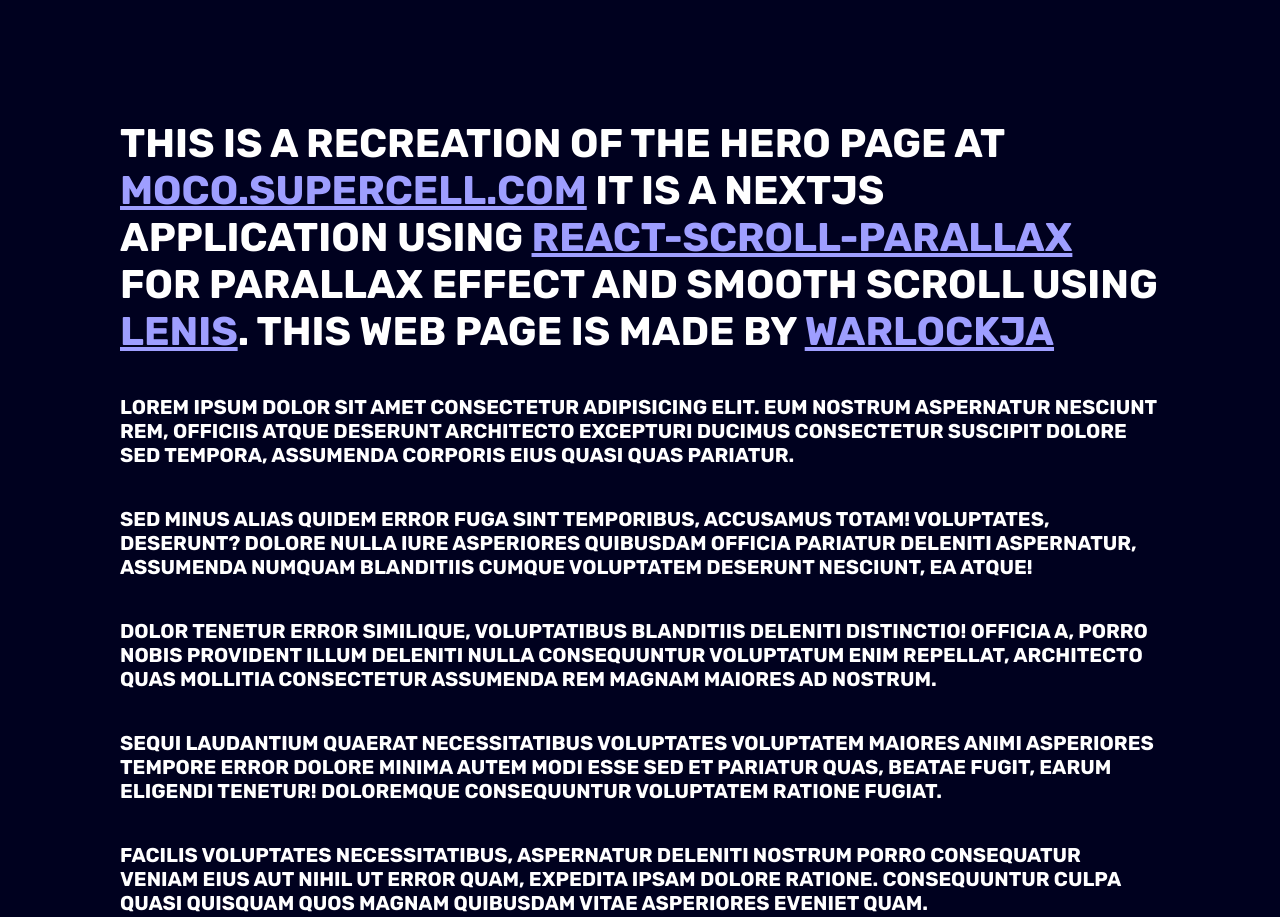
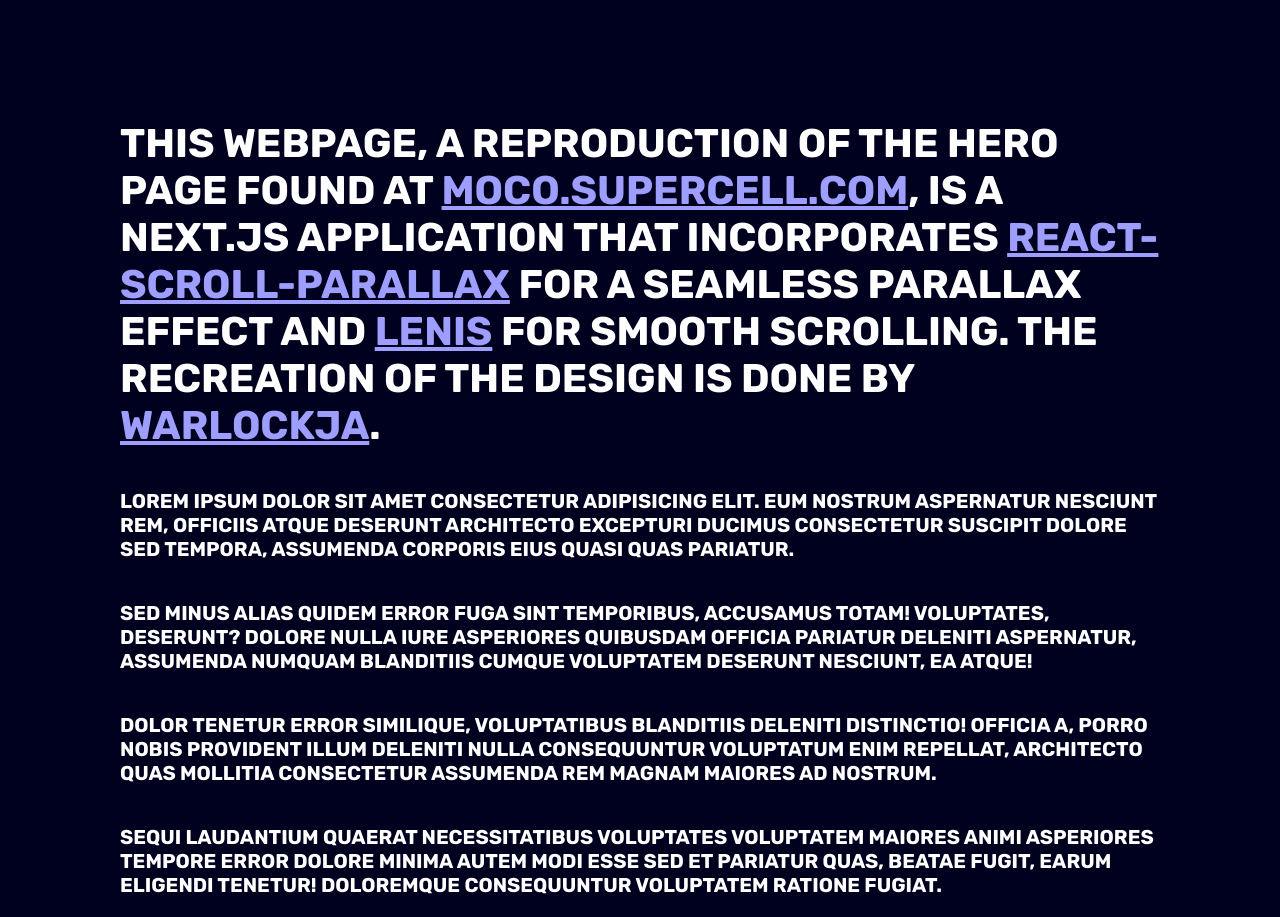
Before and after one commit to WarlockJa/scroll-parallax, a Next.js app: page / in a window 1280 px wide. Shown: the part 840-1757 px from the top of the page. Built offline with nearby package versions, Linux system fonts and the light colour scheme.

Commit message:
description spelling

```diff
--- a/src/app/page.tsx
+++ b/src/app/page.tsx
@@ -10,25 +10,26 @@
       </ParallaxWrapper>
       <div className={styles.wrapper}>
         <h1>
-          This is a recreation of the hero page at{" "}
+          This webpage, a reproduction of the hero page found at{" "}
           <a href="https://moco.supercell.com/" target="_blank">
             moco.supercell.com
-          </a>{" "}
-          It is a NextJs application using{" "}
+          </a>
+          , is a Next.js application that incorporates{" "}
           <a
             href="https://www.npmjs.com/package/react-scroll-parallax"
             target="_blank"
           >
             react-scroll-parallax
           </a>{" "}
-          for parallax effect and smooth scroll using{" "}
+          for a seamless parallax effect and{" "}
           <a href="https://lenis.studiofreight.com/" target="_blank">
             Lenis
-          </a>
-          . This web page is made by{" "}
+          </a>{" "}
+          for smooth scrolling. The recreation of the design is done by{" "}
           <a href="https://warlockja.ru" target="_blank">
             WarlockJa
           </a>
+          .
         </h1>
         <p>
           Lorem ipsum dolor sit amet consectetur adipisicing elit. Eum nostrum
```
